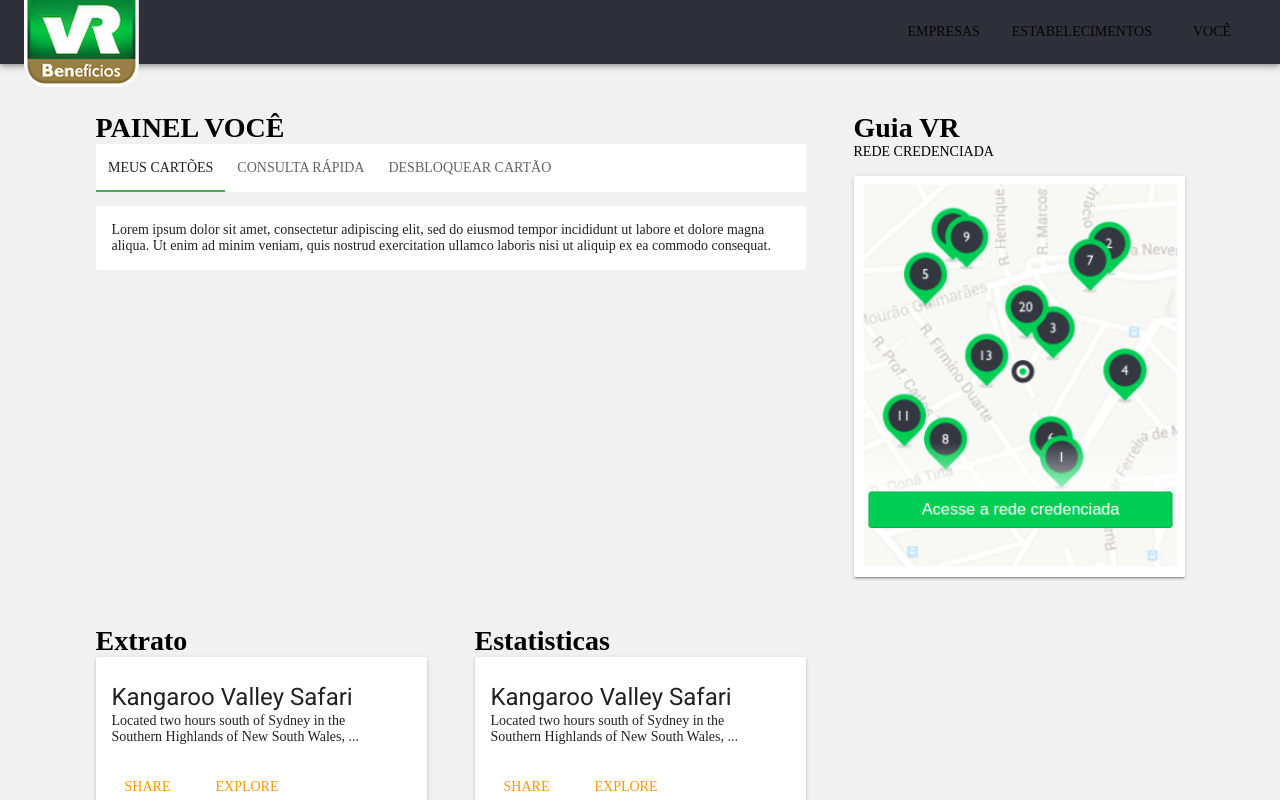
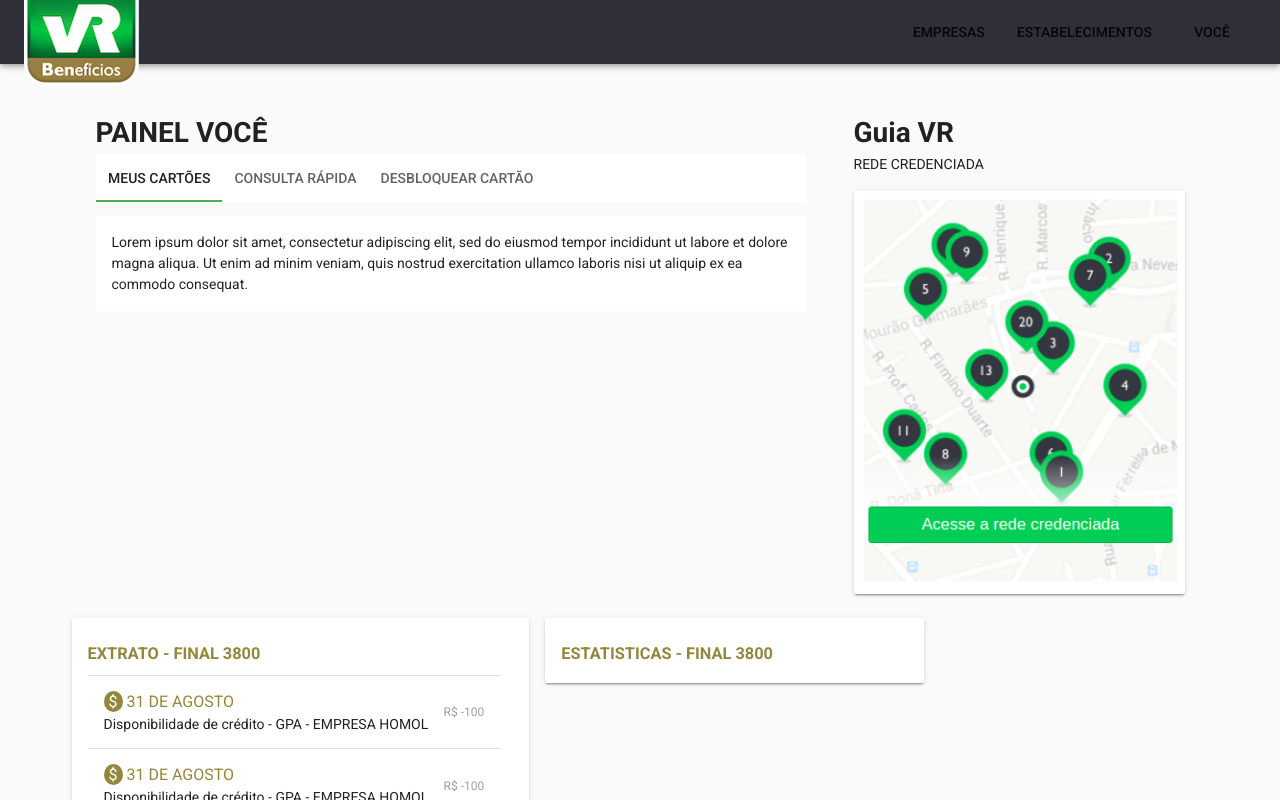
Before and after one commit to pdemutti/poc-vue, a Vue app in the folder frontend/: page /#/ in a window 1280 px wide. Shown: the top 800 px of the page. Built offline with nearby package versions, Linux system fonts and the light colour scheme.

Commit message:
ajustes de layout e inserção de lista em extratos

```diff
--- a/frontend/src/App.vue
+++ b/frontend/src/App.vue
@@ -1,9 +1,9 @@
 <template>
-  <div id="app">
+  <v-app white id="app">
     <CcHeader />
     <router-view/>
     <CcFooter />
-  </div>
+  </v-app>
 </template>
 
 <script>
@@ -20,7 +20,18 @@
 </script>
 
 <style lang="scss">
+  $color-brown: #94873d;
+
   .card {
     background: #fff;
   }
+  .text-uppercase {
+    text-transform: uppercase;
+  }
+  .color-brown {
+    color: $color-brown;
+  }
+  .background-brown {
+    background: $color-brown;
+  }
 </style>
--- a/frontend/src/components/painel/Estatisticas.vue
+++ b/frontend/src/components/painel/Estatisticas.vue
@@ -1,25 +1,9 @@
 <template>
-  <v-container>
-    <v-layout>
-      <v-flex>
-        <h1>Estatisticas</h1>
-
-        <v-card>
-          <v-card-title primary-title>
-            <div>
-              <h3 class="headline mb-0">Kangaroo Valley Safari</h3>
-              <div>Located two hours south of Sydney in the <br>Southern Highlands of New South Wales, ...</div>
-            </div>
-          </v-card-title>
-          <v-card-actions>
-            <v-btn flat color="orange">Share</v-btn>
-            <v-btn flat color="orange">Explore</v-btn>
-          </v-card-actions>
-        </v-card>
-
-      </v-flex>
-    </v-layout>
-  </v-container>
+  <v-card>
+  <v-card-title primary-title>
+    <h3 class="text-uppercase color-brown">Estatisticas - Final 3800</h3>
+  </v-card-title>
+  </v-card>
 </template>
 
 <script>
--- a/frontend/src/components/painel/Extrato.vue
+++ b/frontend/src/components/painel/Extrato.vue
@@ -1,38 +1,89 @@
 <template>
-  <v-container>
-    <v-layout>
-      <v-flex>
-        <h1>Extrato</h1>
+  <v-card class="extract">
+    <v-card-title primary-title>
+      <h3 class="text-uppercase color-brown">Extrato - Final 3800</h3>
+      <v-list>
+        <v-divider></v-divider>
+        <template v-for="(item, index) in items">
+          <v-list-tile avatar ripple :key="index" class="list-extracts">
+            <v-list-tile-content>
+              <v-list-tile-title class="color-brown text-uppercase">
+                <span class="currency background-brown">$</span>
+                {{ item.title }}
+              </v-list-tile-title>
+              <v-list-tile-sub-title class="text--primary">{{ item.headline }}</v-list-tile-sub-title>
+            </v-list-tile-content>
+            <v-list-tile-action>
+              <v-list-tile-action-text>R$ {{ item.action }}</v-list-tile-action-text>
+            </v-list-tile-action>
+          </v-list-tile>
+          <v-divider v-if="index + 1 < items.length" :key="`divider-${index}`"></v-divider>
+        </template>
+        <v-divider></v-divider>
+      </v-list>
+    </v-card-title>
 
-        <v-card>
-          <v-card-title primary-title>
-            <div>
-              <h3 class="headline mb-0">Kangaroo Valley Safari</h3>
-              <div>Located two hours south of Sydney in the <br>Southern Highlands of New South Wales, ...</div>
-            </div>
-          </v-card-title>
-          <v-card-actions>
-            <v-btn flat color="orange">Share</v-btn>
-            <v-btn flat color="orange">Explore</v-btn>
-          </v-card-actions>
-        </v-card>
-
-      </v-flex>
-    </v-layout>
-  </v-container>
+    <v-card-actions>
+      <v-btn flat block color="green">Ver extrato completo</v-btn>
+    </v-card-actions>
+  </v-card>
 </template>
 
 <script>
 export default {
   name: 'Voce',
 
-  data () {
-    return {
-
-    }
-  }
+  data: () => ({
+    items: [
+      {
+        title: '31 de agosto',
+        headline: 'Disponibilidade de crédito - GPA - EMPRESA HOMOL',
+        action: -100
+      },
+      {
+        title: '31 de agosto',
+        headline: 'Disponibilidade de crédito - GPA - EMPRESA HOMOL',
+        action: -100
+      },
+      {
+        title: '31 de agosto',
+        headline: 'Disponibilidade de crédito - GPA - EMPRESA HOMOL',
+        action: -100
+      },
+      {
+        title: '31 de agosto',
+        headline: 'Disponibilidade de crédito - GPA - EMPRESA HOMOL',
+        action: -100
+      },
+      {
+        title: '31 de agosto',
+        headline: 'Disponibilidade de crédito - GPA - EMPRESA HOMOL',
+        action: -100
+      },
+      {
+        title: '31 de agosto',
+        headline: 'Disponibilidade de crédito - GPA - EMPRESA HOMOL',
+        action: -100
+      }
+    ]
+  })
 }
 </script>
 
-<style lang="css" scoped>
+<style lang="scss" scoped>
+  .divider {
+    background: #ccc;
+  }
+  .extract {
+
+    .list-extracts {
+      padding: 2% 0;
+    }
+
+    .currency {
+      border-radius: 50%;
+      color: white;
+      padding: 1px 5px;
+    }
+  }
 </style>
--- a/frontend/src/main.js
+++ b/frontend/src/main.js
@@ -11,7 +11,14 @@
 
 Vue.use(Vuex)
 Vue.use(axios, VueAxios)
-Vue.use(Vuetify)
+Vue.use(Vuetify, {
+  theme: {
+    primary: '#3f51b5',
+    secondary: '#b0bec5',
+    accent: '#8c9eff',
+    error: '#b71c1c'
+  }
+})
 Vue.config.productionTip = false
 
 new Vue({ // eslint-disable-line no-new
--- a/frontend/src/pages/Painel.vue
+++ b/frontend/src/pages/Painel.vue
@@ -11,8 +11,8 @@
         </v-flex>
       </v-layout>
 
-      <v-layout>
-        <v-flex xs4>
+      <v-layout wrap>
+        <v-flex xs5 pr-3>
           <CcExtrato />
         </v-flex>
 
```
Also changed, not shown: frontend/package.json (+5 -2 lines).
